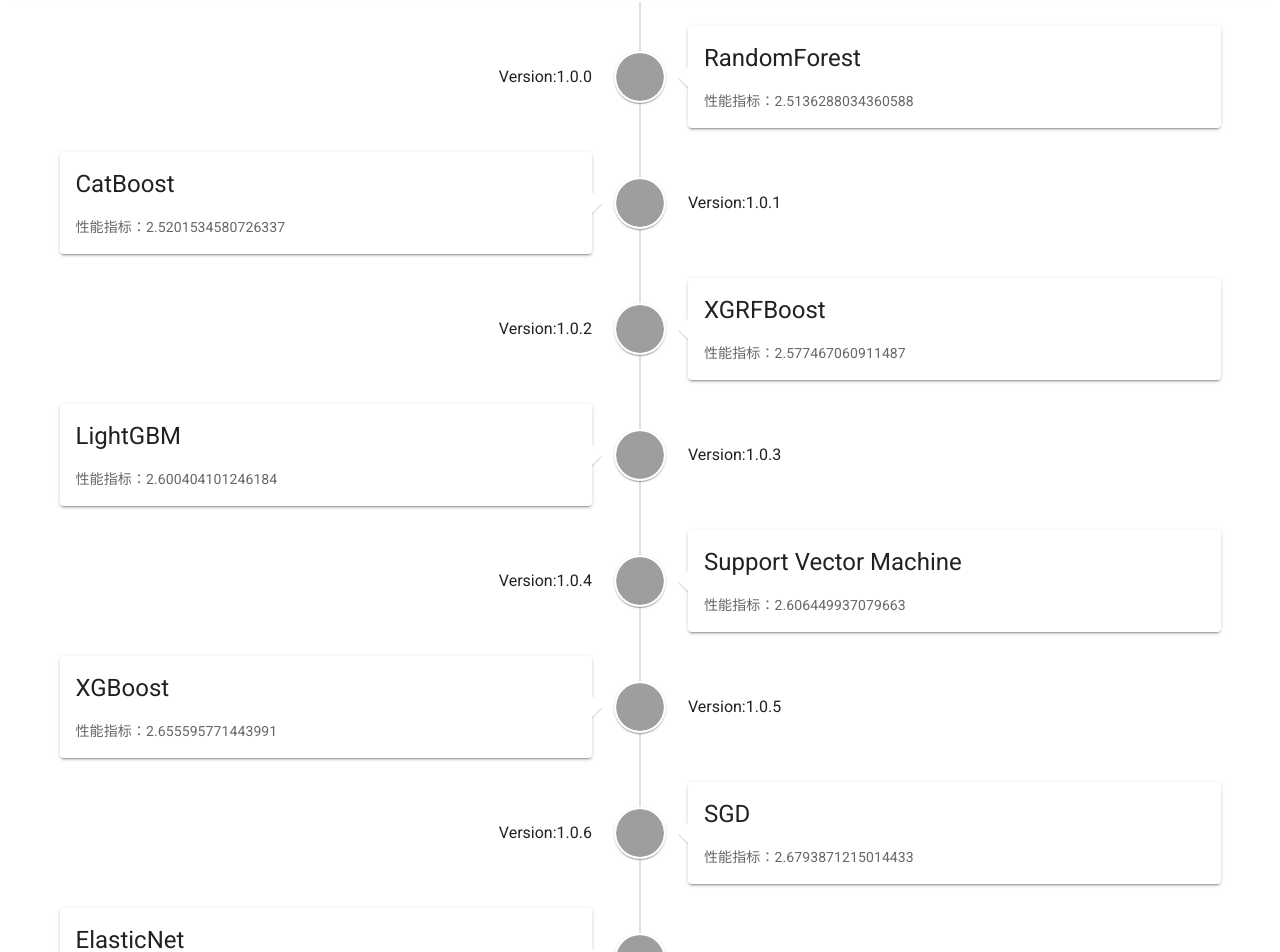
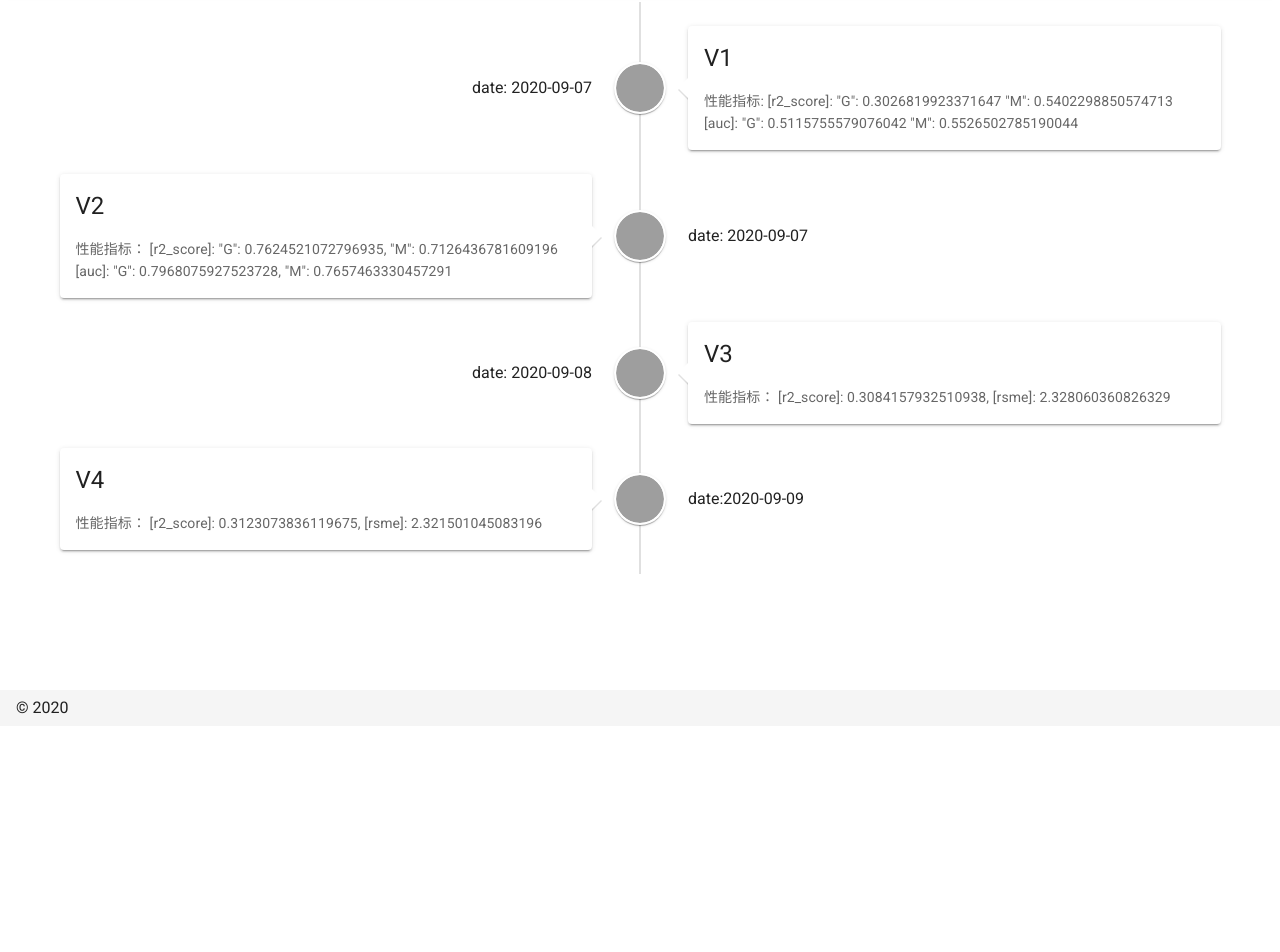
Before and after one commit to Measureds/Product_pritice, a Nuxt app: page /Chart in a window 1280 px wide. Shown: the part 74-1026 px from the top of the page. After the commit the page ends 800 px from the top, so only its background shows below. Built offline with nearby package versions, Linux system fonts and the light colour scheme; grey boxes are pictures that could not be loaded.

Commit message:
add timeline

```diff
--- a/pages/Chart.vue
+++ b/pages/Chart.vue
@@ -11,12 +11,18 @@
         </v-avatar>
       </template>
       <template v-slot:opposite>
-        <span>Version:1.0.0</span>
+        <span>date: 2020-09-07</span>
       </template>
       <v-card class="elevation-2">
-        <v-card-title class="headline">RandomForest</v-card-title>
+        <v-card-title class="headline">V1</v-card-title>
         <v-card-text>
-          性能指标：2.5136288034360588
+         性能指标:
+           [r2_score]:
+            "G": 0.3026819923371647
+            "M": 0.5402298850574713
+          [auc]:
+            "G": 0.5115755579076042
+            "M": 0.5526502785190044
         </v-card-text>
       </v-card>
     </v-timeline-item>
@@ -31,12 +37,17 @@
         </v-avatar>
       </template>
       <template v-slot:opposite>
-        <span>Version:1.0.1</span>
+        <span>date: 2020-09-07</span>
       </template>
       <v-card class="elevation-2">
-        <v-card-title class="headline">CatBoost</v-card-title>
+        <v-card-title class="headline">V2</v-card-title>
         <v-card-text>
-          性能指标：2.5201534580726337
+       性能指标： [r2_score]:
+       "G": 0.7624521072796935,
+        "M": 0.7126436781609196
+        [auc]:
+       "G": 0.7968075927523728,
+       "M": 0.7657463330457291
         </v-card-text>
       </v-card>
     </v-timeline-item>
@@ -52,12 +63,13 @@
         </v-avatar>
       </template>
       <template v-slot:opposite>
-        <span>Version:1.0.2</span>
+        <span>date: 2020-09-08</span>
       </template>
       <v-card class="elevation-2">
-        <v-card-title class="headline">XGRFBoost</v-card-title>
+        <v-card-title class="headline">V3</v-card-title>
         <v-card-text>
-          性能指标：2.577467060911487
+          性能指标： [r2_score]: 0.3084157932510938,
+    [rsme]: 2.328060360826329
         </v-card-text>
       </v-card>
     </v-timeline-item>
@@ -73,119 +85,17 @@
         </v-avatar>
       </template>
       <template v-slot:opposite>
-        <span>Version:1.0.3</span>
+        <span>date:2020-09-09</span>
       </template>
       <v-card class="elevation-2">
-        <v-card-title class="headline">LightGBM</v-card-title>
+        <v-card-title class="headline">V4</v-card-title>
         <v-card-text>
-          性能指标：2.600404101246184
+          性能指标：
+          [r2_score]: 0.3123073836119675,
+    [rsme]: 2.321501045083196
         </v-card-text>
       </v-card>
     </v-timeline-item>
     <!--  -->
-    <v-timeline-item
-      v-for="n in 1"
-      :key="n"
-      large
-    >
-      <template v-slot:icon>
-        <v-avatar>
-          <img src="http://i.pravatar.cc/64">
-        </v-avatar>
-      </template>
-      <template v-slot:opposite>
-        <span>Version:1.0.4</span>
-      </template>
-      <v-card class="elevation-2">
-        <v-card-title class="headline">Support Vector Machine</v-card-title>
-        <v-card-text>
-          性能指标：2.606449937079663
-        </v-card-text>
-      </v-card>
-    </v-timeline-item>
-    <!--  -->
-    <v-timeline-item
-      v-for="n in 1"
-      :key="n"
-      large
-    >
-      <template v-slot:icon>
-        <v-avatar>
-          <img src="http://i.pravatar.cc/64">
-        </v-avatar>
-      </template>
-      <template v-slot:opposite>
-        <span>Version:1.0.5</span>
-      </template>
-      <v-card class="elevation-2">
-        <v-card-title class="headline">XGBoost</v-card-title>
-        <v-card-text>
-          性能指标：2.655595771443991
-        </v-card-text>
-      </v-card>
-    </v-timeline-item>
-    <!--  -->
-    <v-timeline-item
-      v-for="n in 1"
-      :key="n"
-      large
-    >
-      <template v-slot:icon>
-        <v-avatar>
-          <img src="http://i.pravatar.cc/64">
-        </v-avatar>
-      </template>
-      <template v-slot:opposite>
-        <span>Version:1.0.6</span>
-      </template>
-      <v-card class="elevation-2">
-        <v-card-title class="headline">SGD</v-card-title>
-        <v-card-text>
-          性能指标：2.6793871215014433
-        </v-card-text>
-      </v-card>
-    </v-timeline-item>
-    <!--  -->
-     <v-timeline-item
-      v-for="n in 1"
-      :key="n"
-      large
-    >
-      <template v-slot:icon>
-        <v-avatar>
-          <img src="http://i.pravatar.cc/64">
-        </v-avatar>
-      </template>
-      <template v-slot:opposite>
-        <span>Version:1.0.7</span>
-      </template>
-      <v-card class="elevation-2">
-        <v-card-title class="headline">ElasticNet</v-card-title>
-        <v-card-text>
-          性能指标：2.86670253809402
-        </v-card-text>
-      </v-card>
-    </v-timeline-item>
-    <!--  -->
-     <v-timeline-item
-      v-for="n in 1"
-      :key="n"
-      large
-    >
-      <template v-slot:icon>
-        <v-avatar>
-          <img src="http://i.pravatar.cc/64">
-        </v-avatar>
-      </template>
-      <template v-slot:opposite>
-        <span>Version:1.0.8</span>
-      </template>
-      <v-card class="elevation-2">
-        <v-card-title class="headline">DecisionTree</v-card-title>
-        <v-card-text>
-          性能指标：3.496992828203838
-        </v-card-text>
-      </v-card>
-    </v-timeline-item>
   </v-timeline>
 </template>
```
